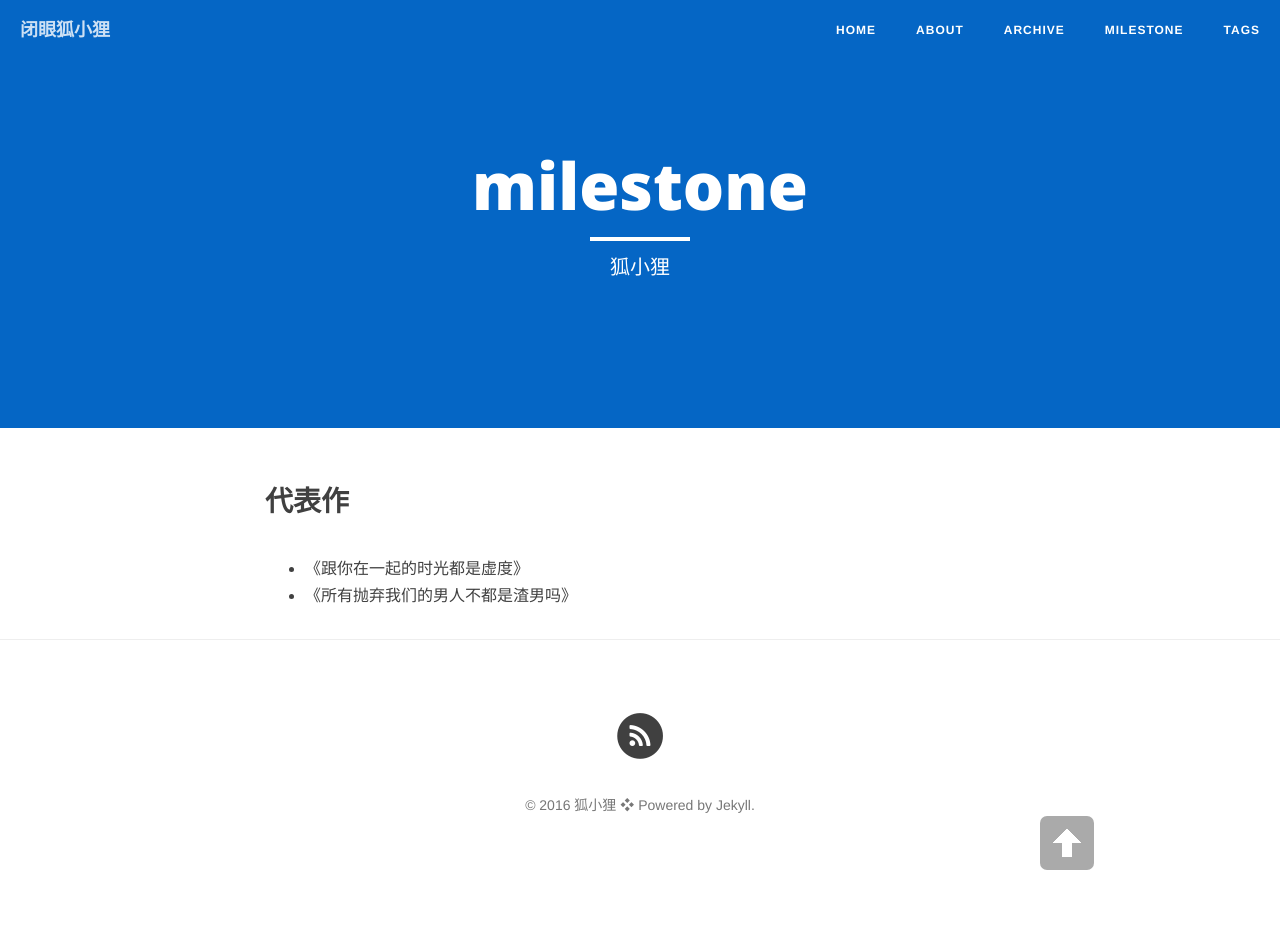
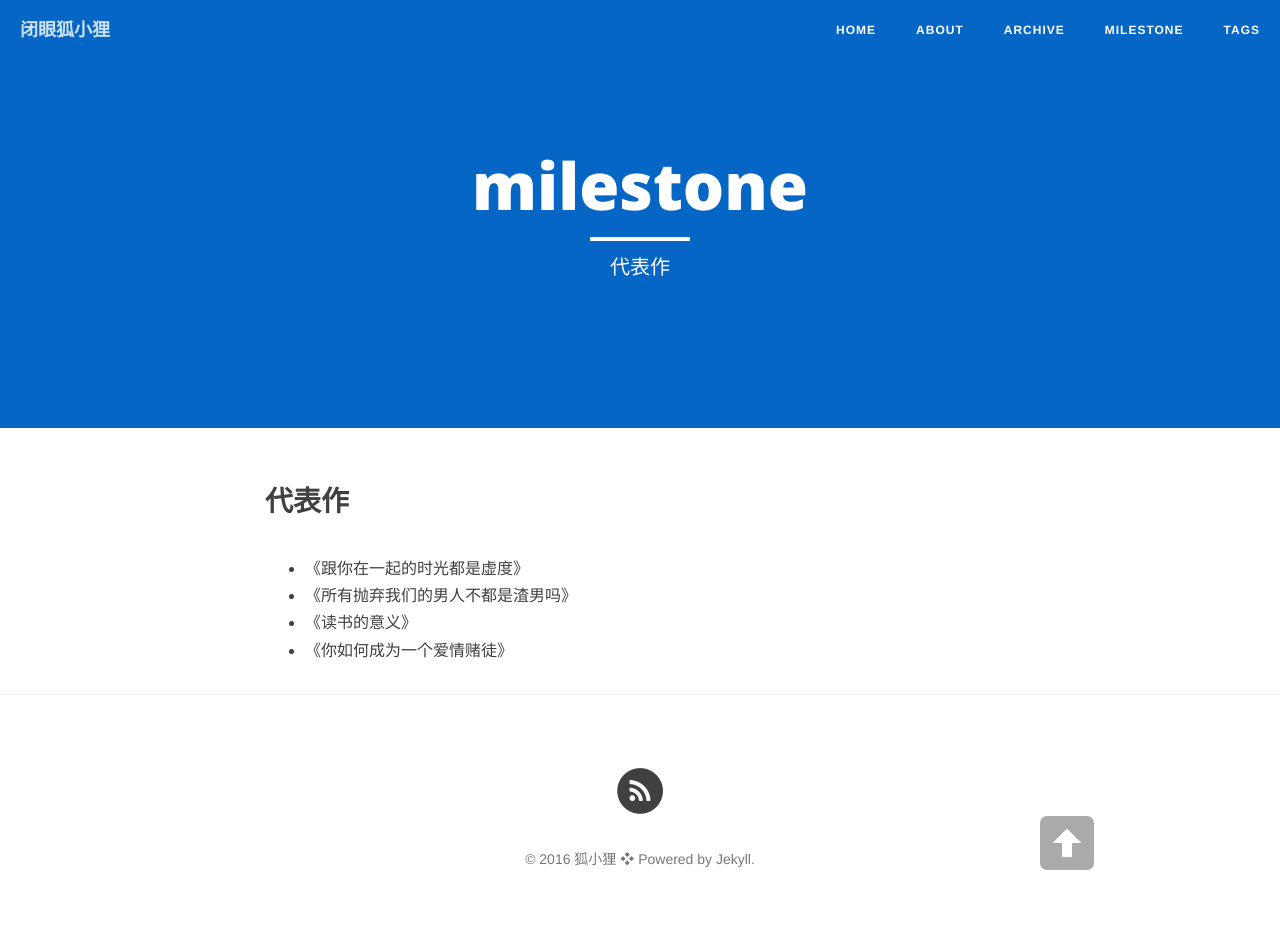
Before and after one commit to kkryoung/kkryoung.github.io, a Jekyll site: the page built from milestone.md, in a window 1280 px wide. Built offline with Jekyll 4.4.1, drawn with Linux system fonts in a browser that asks for light colours; nearby versions of some CDN libraries; before the commit the page ends 900 px from its top, so only the background shows below that.

Commit message:
Update milestone.md

```diff
--- a/milestone.md
+++ b/milestone.md
@@ -1,7 +1,7 @@
 ---
 layout: page
 title: "milestone"
-description: "狐小狸"
+description: "代表作"
 header-img: "img/zhihu.jpg"
 ---
 
@@ -9,3 +9,5 @@ header-img: "img/zhihu.jpg"
 
 - [《跟你在一起的时光都是虚度》](https://kkryoung.github.io/blog/2016/06/29/waste-time-with-you/)
 - [《所有抛弃我们的男人不都是渣男吗》](https://kkryoung.github.io/blog/2016/07/21/bad-man/)
+- [《读书的意义》](https://kkryoung.github.io/blog/2016/07/30/read/)
+- [《你如何成为一个爱情赌徒》](https://kkryoung.github.io/blog/2016/08/04/love-gambler/)
```
